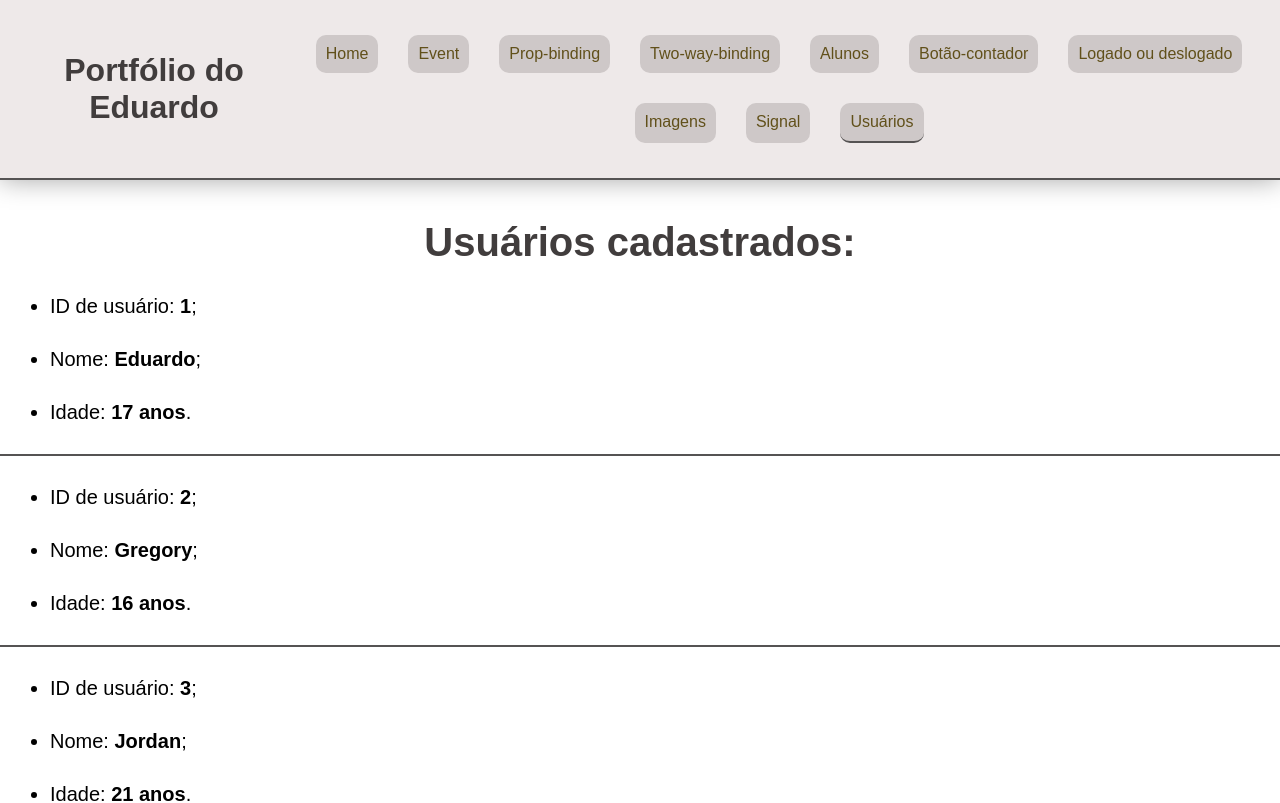
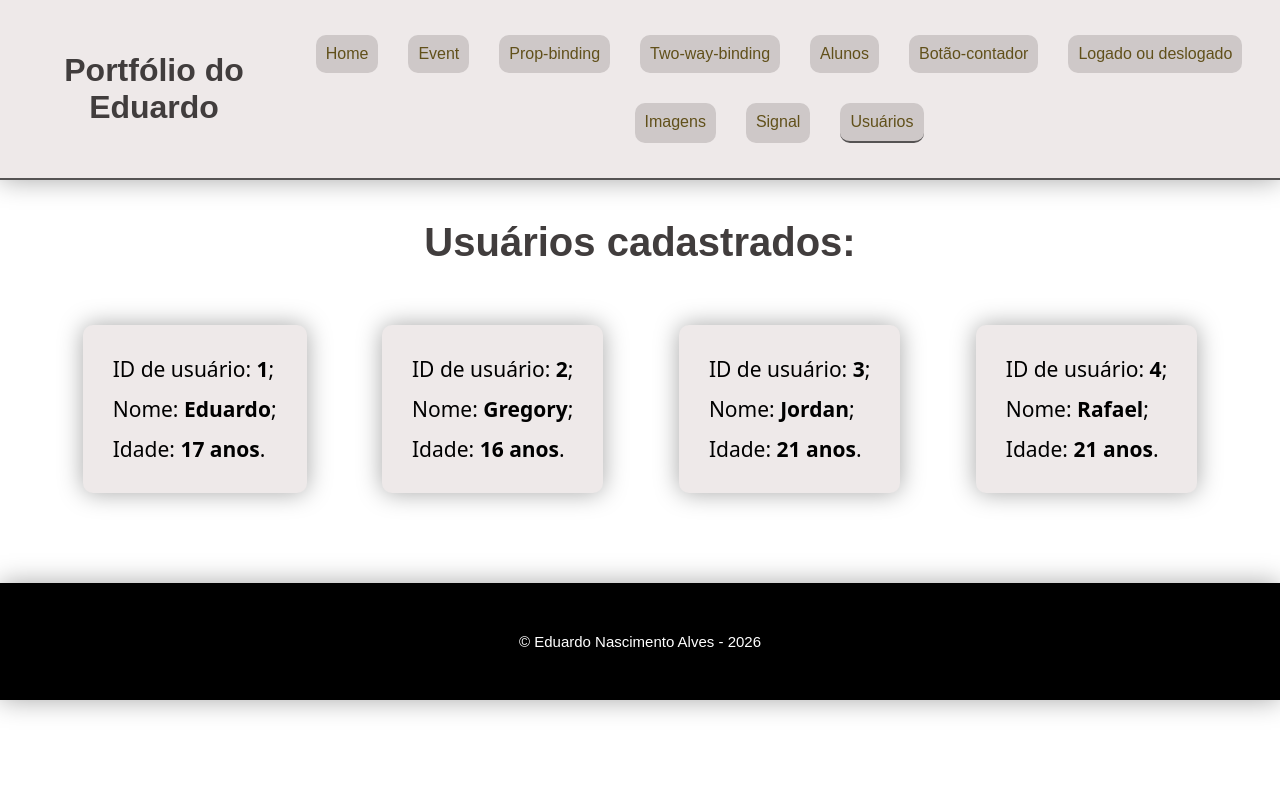
Before and after one commit to eduardoalves10/meu-site-angular, an Angular app: page /usuarios in a window 1280 px wide. Shown: the top 803 px of the page. Built offline with nearby package versions, Linux system fonts and the light colour scheme.

Commit message:
ajustes-no-usuarios

```diff
--- a/src/app/feats/exercicios-de-signals/usuarios/usuarios.css
+++ b/src/app/feats/exercicios-de-signals/usuarios/usuarios.css
@@ -1,5 +1,5 @@
 ul {
-    border-bottom: 2px solid rgb(85, 83, 83);
+    border-bottom: 2px solid rgba(85, 83, 83);
 }
 
 ul li {
@@ -7,3 +7,25 @@ ul li {
     font-size: 20px;
     font-family: var(--fonte);
 }
+
+.users {
+    display: flex;
+    justify-content: space-around;
+    flex-wrap: wrap;
+    gap: 10px;
+    margin: 40px 50px 70px 50px;
+}
+
+.user {
+    border-radius: 10px;
+    background-color: var(--cor-principal);
+    box-shadow: var(--sombra);
+    padding: 30px;
+    margin: 20px;
+    display: flex;
+    flex-direction: column;
+    justify-content: center;
+    gap: 12px;
+    font-family:system-ui, -apple-system, BlinkMacSystemFont, 'Segoe UI', Roboto, Oxygen, Ubuntu, Cantarell, 'Open Sans', 'Helvetica Neue', sans-serif;
+    font-size: 21px;
+}
--- a/src/app/feats/exercicios-de-signals/usuarios/usuarios.html
+++ b/src/app/feats/exercicios-de-signals/usuarios/usuarios.html
@@ -1,11 +1,13 @@
 <section class="usuarios">
     <h2>Usuários cadastrados:</h2>
 
-    @for (usuario of usuarios(); track usuario.id) {
-        <ul>
-            <li>ID de usuário: <strong>{{usuario.id}}</strong>;</li>
-            <li>Nome: <strong>{{usuario.nome}}</strong>;</li>
-            <li>Idade: <strong>{{usuario.idade}} anos</strong>.</li>
-        </ul>
-    }
+    <div class="users">
+        @for (usuario of usuarios(); track usuario.id) {
+            <div class="user">
+                <p>ID de usuário: <strong>{{usuario.id}}</strong>;</p>
+                <p>Nome: <strong>{{usuario.nome}}</strong>;</p>
+                <p>Idade: <strong>{{usuario.idade}} anos</strong>.</p>
+            </div>
+        }
+    </div>
 </section>
```
